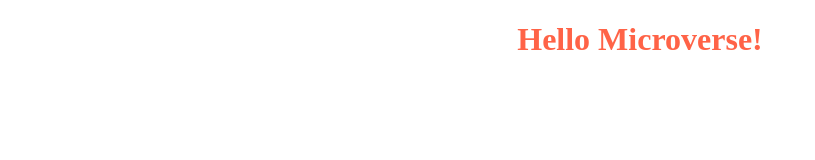
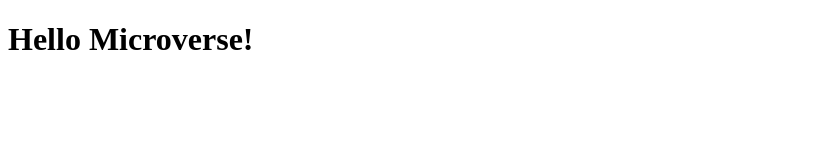
Before and after one commit to asadmisrani/firstmicroverse.github.io, a website: page index.html in a window 1280 px wide. Shown: the whole page, without its empty margins (0-815 px from the left). Drawn offline with Linux system fonts and the light colour scheme.

Commit message:
css file modified

```diff
--- a/style.css
+++ b/style.css
@@ -1,4 +1 @@
-.my-styles {
-    text-align: center;
-    color: tomato;
-}
+.my-style { color: tomato; }
```
